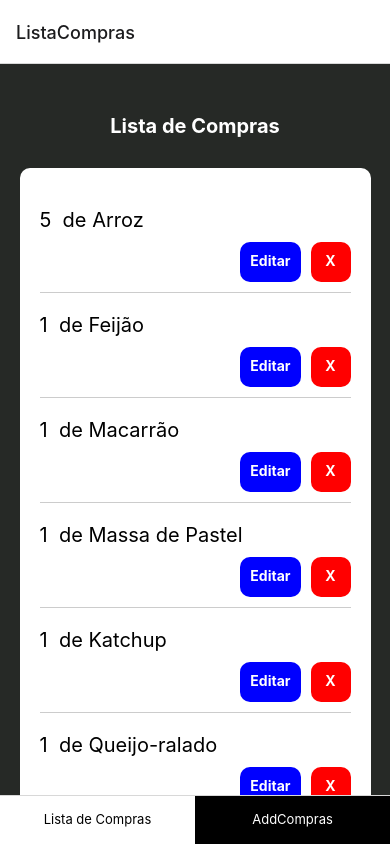
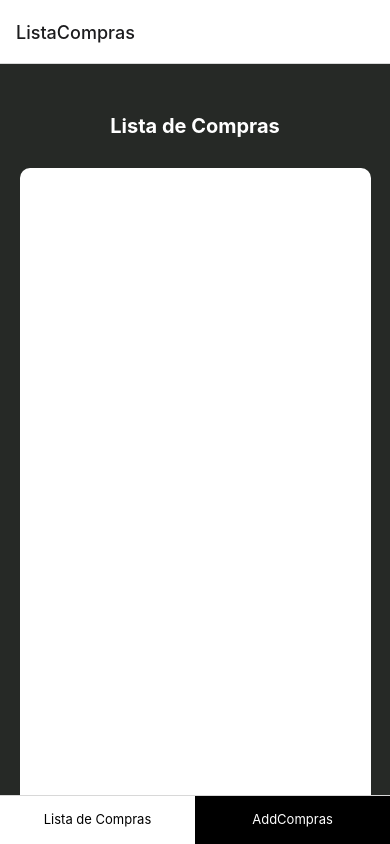
Before and after one commit to Guilherme-Luzin/Rotinagem, a React Native app: screen / in a window 390 px wide. Built offline with nearby package versions, Linux system fonts and the light colour scheme.

Commit message:
Fazendo a pgaina de edicao e habilitando edicao de campos

```diff
--- a/Pages/Compras/AddCompras.js
+++ b/Pages/Compras/AddCompras.js
@@ -1,19 +1,26 @@
-import React, {useState} from 'react';
+import React, { useState, useEffect } from 'react';
 import { StatusBar } from 'expo-status-bar';
 import { StyleSheet, Text, View, TextInput, TouchableOpacity } from 'react-native';
 
 import Repositorio_Compras from './Repositorio_Compras'
 
-export default function AddCompras({ navigation }) {
+export default function AddCompras({ route, navigation }) {
+    const id = route.params ? route.params.id : undefined;
     const [descricao, setDescricao] = useState('');
     const [quantidade, setQuantidade] = useState('');
+
+    useEffect(() => {
+        if(!route.params) return;
+        setDescricao(route.params.descricao);
+        setQuantidade(route.params.quantidade.toString());
+    }, [route])
 
     function handleDescriptionChange(descricao){ setDescricao(descricao); }
     function handleQuantityChange(quantidade){ setQuantidade(quantidade); }
     async function handleButtonPress(){
         try{
             const listItens = {descricao, quantidade: parseInt(quantidade)};
-            Repositorio_Compras.salvarItems(listItens)
+            Repositorio_Compras.salvarItems(listItens, id)
             .then(response => alert("Dados Salvo com sucesso"))
             .then(response => navigation.navigate("ListaCompras", listItens));
         }
@@ -32,13 +39,15 @@ export default function AddCompras({ navigation }) {
                 onChangeText={handleDescriptionChange}
                 style={styles.input}
                 placeholder="Nome do item"
-                clearButtonMode="always" />
+                clearButtonMode="always"
+                value={descricao} />
             <TextInput
                 onChangeText={handleQuantityChange}
                 style={styles.input}
                 placeholder="Quantidade necessária"
                 keyboardType={'numeric'}
-                clearButtonMode="always" />
+                clearButtonMode="always"
+                value={quantidade} />
             <TouchableOpacity style={styles.button} onPress={handleButtonPress}>
                 <Text style={styles.buttonText}>Salvar</Text>
             </TouchableOpacity>
--- a/Pages/Compras/Itens.js
+++ b/Pages/Compras/Itens.js
@@ -1,7 +1,14 @@
 import React from 'react';
 import {StyleSheet, Text, View, TouchableOpacity} from 'react-native';
 
+import Repositorio_Compras from './Repositorio_Compras';
+
 export default function Itens(props){
+    async function handleEditPress(){
+        const item = await Repositorio_Compras.getItem(props.id);
+        props.navigation.navigate("AddCompras", item);
+    }
+
     return (
         <View style={styles.container}>
           <Text style={styles.textItem}>{props.item}</Text>
@@ -9,7 +16,7 @@ export default function Itens(props){
             <TouchableOpacity style={styles.deleteButton} >
                 <Text style={styles.buttonText}>X</Text>
             </TouchableOpacity>
-            <TouchableOpacity style={styles.editButton} >
+            <TouchableOpacity style={styles.editButton} onPress={handleEditPress} >
                 <Text style={styles.buttonText}>Editar</Text>
             </TouchableOpacity>
           </View>
--- a/Pages/Compras/ListaCompras.js
+++ b/Pages/Compras/ListaCompras.js
@@ -1,18 +1,17 @@
 import { StatusBar } from 'expo-status-bar';
-import React, { useState } from 'react';
+import React, { useState, useEffect } from 'react';
 import { StyleSheet, Text, View, ScrollView } from 'react-native';
+
+import Repositorio_Compras from './Repositorio_Compras';
 
 import Itens from './Itens';
 
-export default function ListaCompras() {
-    const [items, setItems] = useState([
-        {id: 1, quantidade: 5, descricao: "Arroz" },
-        {id: 2, quantidade: 1, descricao: "Feijão" },
-        {id: 3, quantidade: 1, descricao: "Macarrão" },
-        {id: 4, quantidade: 1, descricao: "Massa de Pastel" },
-        {id: 5, quantidade: 1, descricao: "Katchup" },
-        {id: 6, quantidade: 1, descricao: "Queijo-ralado" }
-    ]);
+export default function ListaCompras({ route, navigation }) {
+    const [items, setItems] = useState([]);
+
+    useEffect(() => {
+      Repositorio_Compras.getAll().then(items => setItems(items));
+    }, [route]);
     return (
         <View style={styles.container}>
             <StatusBar style="light" />
@@ -21,7 +20,7 @@ export default function ListaCompras() {
             style={styles.scrollContainer}
             contentContainerStyle={styles.itemsContainer}>
                 { items.map(item => {
-                    return <Itens key={item.id} id={item.id} item={item.quantidade + '  de ' + item.descricao} />
+                    return <Itens key={item.id} id={item.id} item={item.descricao + '  = ' + item.quantidade + ' und'} navigation={navigation} />
                 }) }
             </ScrollView>
         </View>
--- a/Pages/Compras/Repositorio_Compras.js
+++ b/Pages/Compras/Repositorio_Compras.js
@@ -1,16 +1,36 @@
 import AsyncStorage from '@react-native-async-storage/async-storage';
 
-async function salvarItems(listaDeItems){
-    listaDeItems.id = new Date().getTime();
-    let itemsSalvos = [];
-    const response = await AsyncStorage.getItem('items');
+async function salvarItems(listaDeItems, id){
+    listaDeItems.id = id ? id : new Date().getTime();
+    const itemsSalvos = await getAll();
 
-    if(response) itemsSalvos = JSON.parse(response);
+    if(id){
+        const index = await itemsSalvos.findIndex(item => item.id == id);
+        itemsSalvos[index] = listaDeItems;
+    }
+    else
     itemsSalvos.push(listaDeItems);
 
     return AsyncStorage.setItem('items', JSON.stringify(itemsSalvos));
 }
 
+function getAll(){
+    return AsyncStorage.getItem('items')
+        .then(response => {
+            if(response)
+                return Promise.resolve(JSON.parse(response))
+            else
+                return Promise.resolve([]);
+        });
+}
+
+async function getItem(id){
+    const itemsSalvos = await getAll();
+    return itemsSalvos.find(item => item.id == id);
+}
+
 module.exports = {
-    salvarItems
+    salvarItems,
+    getAll,
+    getItem
 }
```
